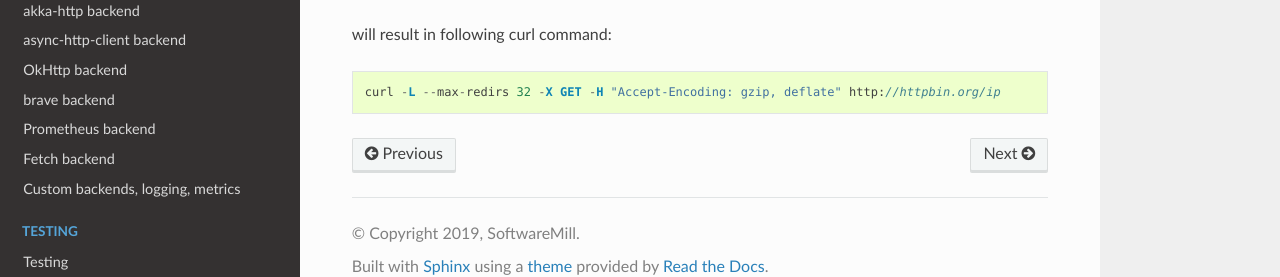
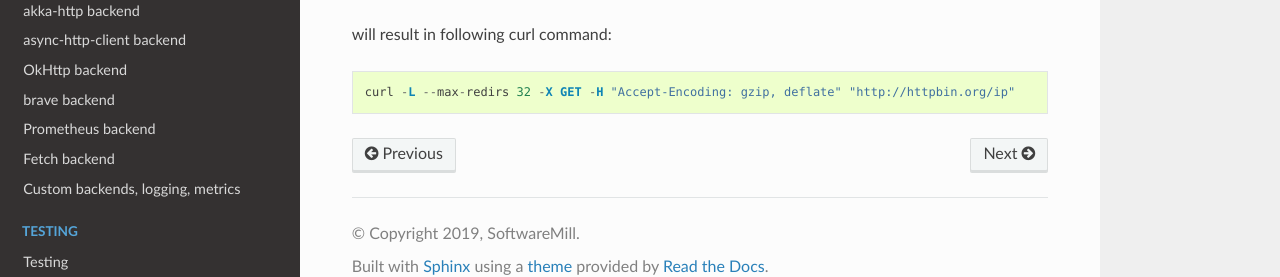
Before and after one commit to softwaremill/sttp, a Sphinx documentation site: the page built from docs/requests/basics.rst, in a window 1280 px wide and 900 px high, scrolled down 1368 px. Shown: the part 597-874 px from the top of the window. Built offline with Sphinx 7.4.7 and the Read the Docs theme 2.0.0, drawn with Linux system fonts in a browser that asks for light colours.

```diff
--- a/docs/requests/basics.rst
+++ b/docs/requests/basics.rst
@@ -60,4 +60,4 @@ For example converting given request::
 
 will result in following curl command::
 
-    curl -L --max-redirs 32 -X GET -H "Accept-Encoding: gzip, deflate" http://httpbin.org/ip
+    curl -L --max-redirs 32 -X GET -H "Accept-Encoding: gzip, deflate" "http://httpbin.org/ip"
```
Also changed, not shown: 2 other files.
